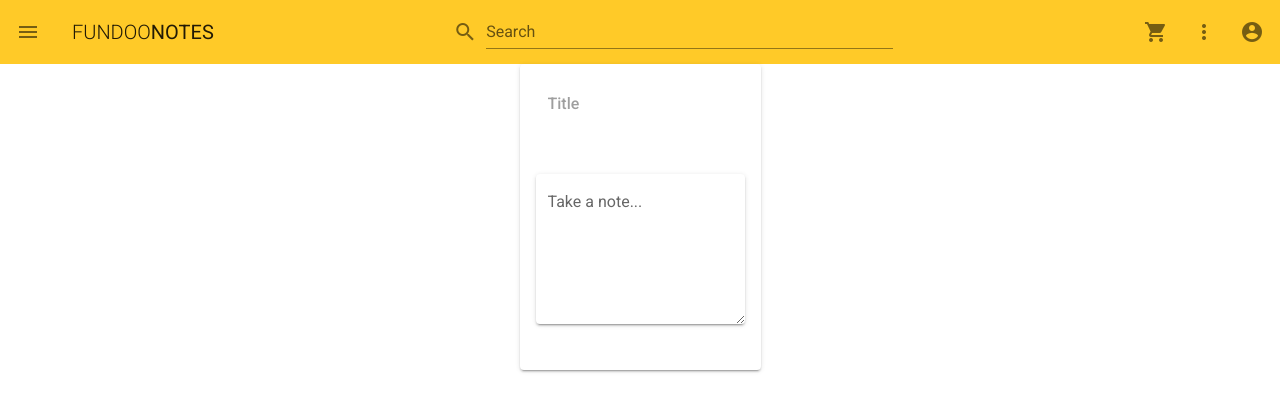
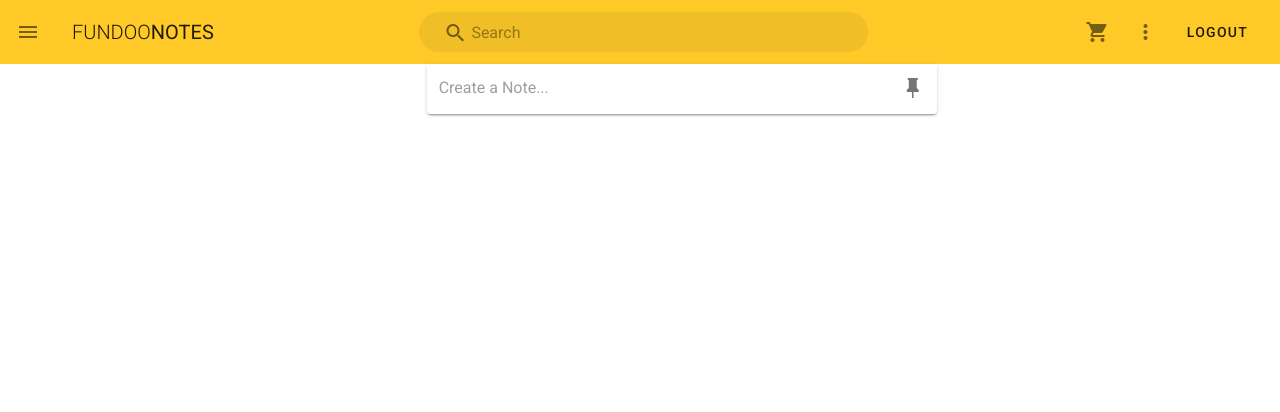
Before and after one commit to iamkunalhere/Fundoo-Notes-Vue, a Vue app: page /navbar in a window 1280 px wide. Shown: the top 412 px of the page. Built offline with nearby package versions, Linux system fonts and the light colour scheme.

Commit message:
ADDED: card for creating new note

```diff
--- a/src/components/Navbar.vue
+++ b/src/components/Navbar.vue
@@ -8,11 +8,14 @@
         </v-toolbar-title>
         <v-spacer></v-spacer>
         <v-text-field
-        prepend-icon="mdi-magnify"
+          prepend-inner-icon="mdi-magnify"
           class="mx-4"
           flat
+          filled
+          rounded
+          dense
           hide-details
-        label="Search"
+          placeholder="Search"
           autocomplete="off"
         >
         </v-text-field>
@@ -24,30 +27,23 @@
         <v-btn icon>
           <v-icon>mdi-dots-vertical</v-icon>
         </v-btn>
-      <v-btn @click="userLogout()" icon>
-        <v-icon>mdi-account-circle</v-icon>
+        <v-btn @click="userLogout()" text
+          >Logout
         </v-btn>
       </v-toolbar>
 
-    <div class="createNote">
-      <v-card>
-      <v-card-title>
-          <v-text-field placeholder="Title" solo flat>
-          </v-text-field>
-      </v-card-title>
-      <v-card-text>
-        <v-textarea
-          solo
-          label="Take a note..."
-        ></v-textarea>
-      </v-card-text>
-      </v-card>
-    </div>
-
+      <v-container fluid >
+        <v-layout row>
+          <v-flex xs8 md4>
             <v-navigation-drawer floating v-model="drawer">
               <v-list nav dense>
                 <v-list-item-group v-model="link" color="primary">
-          <v-list-item v-for="link in links" :key="link.text" router :to="link.route">
+                  <v-list-item
+                    v-for="link in links"
+                    :key="link.text"
+                    router
+                    :to="link.route"
+                  >
                     <v-list-item-icon>
                       <v-icon v-text="link.icon"></v-icon>
                     </v-list-item-icon>
@@ -58,38 +54,100 @@
                 </v-list-item-group>
               </v-list>
             </v-navigation-drawer>
+          </v-flex>
+
+          <v-card width=510 height="50" v-show="isdisplay" @click="openCard()">
+              <v-text-field flat placeholder="Create a Note..." solo append-icon="mdi-pin" > </v-text-field>
+          </v-card>
+          <v-card width=510 v-show="!isdisplay">
+              <v-textarea flat solo
+              rows="1"
+              row-height="10"
+              label="Title" auto-grow></v-textarea>
+
+              <v-textarea flat solo
+              rows="1"
+              row-height="10"
+              label="Note detail..." auto-grow></v-textarea>
+              <v-card-actions>
+                <v-btn text>
+              <v-icon>mdi-gesture-tap</v-icon>
+              </v-btn>
+              <v-btn text>
+              <v-icon>mdi-account-plus</v-icon>
+              </v-btn>
+              <v-btn text>
+              <v-icon>mdi-palette</v-icon>
+              </v-btn>
+              <v-btn text>
+              <v-icon>mdi-image-area</v-icon>
+              </v-btn>
+              <v-btn text>
+              <v-icon>mdi-package-down</v-icon>
+              </v-btn>
+              <v-btn text>
+              <v-icon>mdi-dots-vertical</v-icon>
+              </v-btn>
+              <v-spacer></v-spacer>
+              <v-btn text @click="closeCard()">close</v-btn>
+              </v-card-actions>
+
+          </v-card>
+
+        </v-layout>
+      </v-container>
     </nav>
-
-
   </v-app>
 </template>
 
 <script>
+import api from "../service/userService";
+
 export default {
-
   name: "Navbar",
   props: {
-    msg: String
+    msg: String,
   },
   data() {
     return {
-    drawer:false,
+      drawer: false,
+      isdisplay: true,
       link: 0,
       links: [
-        { text: 'Note', icon: 'mdi-note', route: '/navbar/createNote' },
-        { text: 'Reminder', icon: 'mdi-alert' },
-        { text: 'Label', icon: 'mdi-label' },
-        { text: 'Archive', icon: 'mdi-archive' },
-        { text: 'Trash', icon: 'mdi-delete-sweep' }
+        { text: "Notes", icon: "mdi-lightbulb" },
+        { text: "Reminder", icon: "mdi-gesture-tap" },
+        { text: "Label", icon: "mdi-pencil" },
+        { text: "Archive", icon: "mdi-package-down" },
+        { text: "Trash", icon: "mdi-delete" },
       ],
+    };
+  },
+  methods: {
+    userLogout() {
+      const token = localStorage.getItem("token");
+      api.methods
+        .logoutUser(token)
+        .then((response) => {
+          console.log(response);
+          if (response.status == 204) {
+            alert("logout successful");
+            this.$router.push("/");
+          }
+        })
+        .catch((error) => {
+          console.log(error);
+        });
+    },
+    openCard() {
+      this.isdisplay = false;
+    },
+    closeCard() {
+      this.isdisplay = true;
+
     }
   }
 };
 </script>
 
-<style scoped>
-.createNote {
-    display: flex;
-    justify-content: center;
-}
+<style>
 </style>
--- a/src/service/userService.js
+++ b/src/service/userService.js
@@ -22,6 +22,16 @@
         .post(url + `/user/login`,
           loginInfo
         )
+        .then(response => {
+          return response;
+        })
+        .catch(error => {
+          return error;
+        })
+    },
+    logoutUser(token) {
+      return axios
+        .post(url + `/user/logout?access_token=${token}`)
         .then(response => {
           return response;
         })
```
Lines whose indentation alone changed are shown as unchanged.
